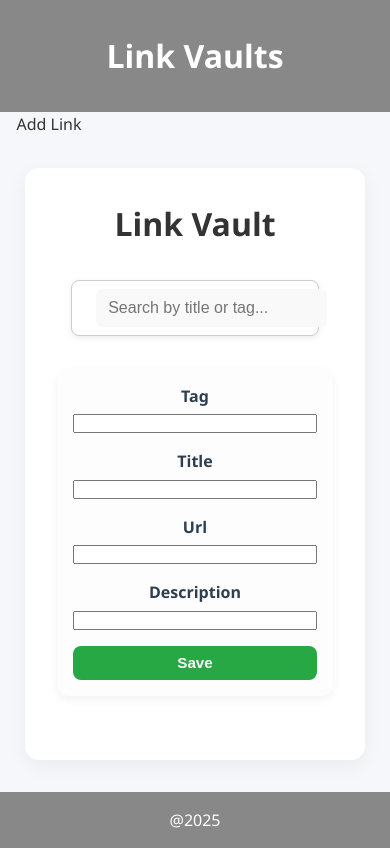
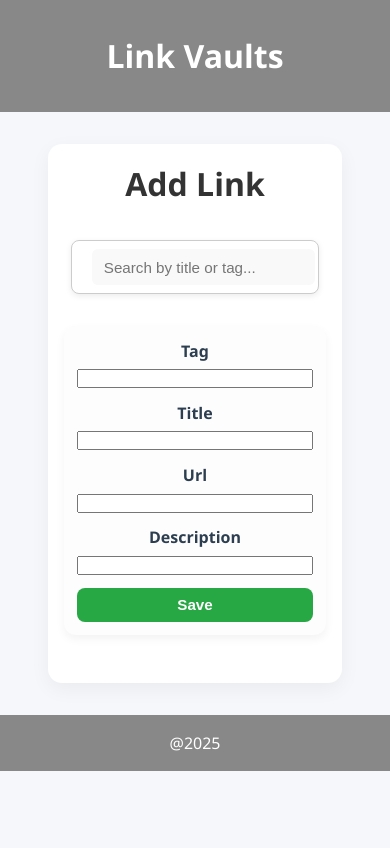
Before and after one commit to Mluleki23/Task-2-Links-Vault, a React (Vite) app: page / in a window 390 px wide. Built offline with nearby package versions, Linux system fonts and the light colour scheme.

Commit message:
eat: update header text from Link Vault to Add Link

```diff
--- a/src/App.css
+++ b/src/App.css
@@ -198,9 +198,87 @@ button:hover,
   text-decoration: underline;
 }
 
+/* --------------------------
+   Table Buttons Spacing
+--------------------------- */
+/* --------------------------
+   Table Buttons Spacing
+--------------------------- */
 .links-table .btn {
-  margin-right: 0.4rem;
-  padding: 0.35rem 0.9rem;
-  font-size: 0.85rem;
+  margin-right: 0.8rem; /* slightly more space between buttons */
+  padding: 0.5rem 1.2rem; /* bigger padding for better click area */
+  font-size: 0.95rem; /* larger text */
+  border-radius: 6px; /* keep rounded corners */
 }
-.footer { width: 100%; padding: 1rem; background-color: #888; color: #fff; text-align: center; margin-top: auto; }
+
+.footer {
+  width: 100%;
+   padding: 1rem;
+   background-color: #888;
+   color: #fff;
+    text-align: center;
+    margin-top: auto; }
+/* --------------------------
+   Responsive
+--------------------------- */
+@media (max-width: 768px) {
+  /* Container adjustments */
+  .links-table-container {
+    width: 95%;
+    padding: 1rem;
+  }
+
+  /* Form section adjustments */
+  .form-section {
+    max-width: 100%;
+    padding: 0.8rem;
+  }
+
+  /* Inputs full width */
+  .form-section input[type="text"] {
+    width: 100%;
+    font-size: 0.95rem;
+    padding: 0.5rem 0.7rem;
+  }
+
+  /* Buttons smaller but touch-friendly */
+  .links-table .btn {
+    padding: 0.45rem 1rem;
+    font-size: 0.9rem;
+    margin-right: 0.6rem;
+  }
+
+  /* Search bar full width */
+  .searchbutton {
+    width: 95%;
+    padding: 0.5rem 0.75rem;
+  }
+
+  .searchbutton input {
+    font-size: 0.95rem;
+    height: 36px;
+  }
+
+  /* Table font size and spacing */
+  .links-table th,
+  .links-table td {
+    font-size: 0.9rem;
+    padding: 0.5rem 0.75rem;
+  }
+}
+
+@media (max-width: 480px) {
+  /* Stack form fields on very small screens */
+  .form-section {
+    gap: 0.8rem;
+  }
+
+  /* Table responsiveness: make table scrollable */
+  .links-table-container {
+    overflow-x: auto;
+  }
+
+  .links-table {
+    min-width: 600px; /* allow horizontal scroll if needed */
+  }
+}
--- a/src/App.tsx
+++ b/src/App.tsx
@@ -3,7 +3,7 @@ import { useState } from "react";
 import Window from "./components/Window";
 import Header from "./components/Header";
 import MainRec from "./components/MainRec";
-import Addlink from "./components/Addlink";
+
 import Input from "./components/Input";
 import "./App.css";
 import SearchBar from "./components/SearchBar";
@@ -23,7 +23,7 @@ function App() {
       <div className="MySection">
 
 
-        <Addlink />
+
         {/* <div className="input">
           <Input text="Tag" /> <br />
           <Input text="Title" /> <br />
--- a/src/LinksTable.tsx
+++ b/src/LinksTable.tsx
@@ -84,8 +84,8 @@ export default function LinksTable() {
   return (
     <div className="links-table-container">
       {/* Header styled like footer */}
-      <div className="link-vault">
-        <h1>Link Vault</h1>
+      <div className="link-header">
+        <h1>Add Link</h1>
       </div>
 
       <SearchBar onSearch={setSearchTerm} />
--- a/src/components/Addlink.tsx
+++ /dev/null
@@ -1,11 +0,0 @@
-
-
-import React from 'react'
-
-export default function Addlink() {
-  return (
-    <div>
-      <p>Add Link</p>
-    </div>
-  )
-}
```
Also changed, not shown: src/components/Nav.tsx (deleted, +0 -28 lines), src/components/rectangle.tsx (deleted).
